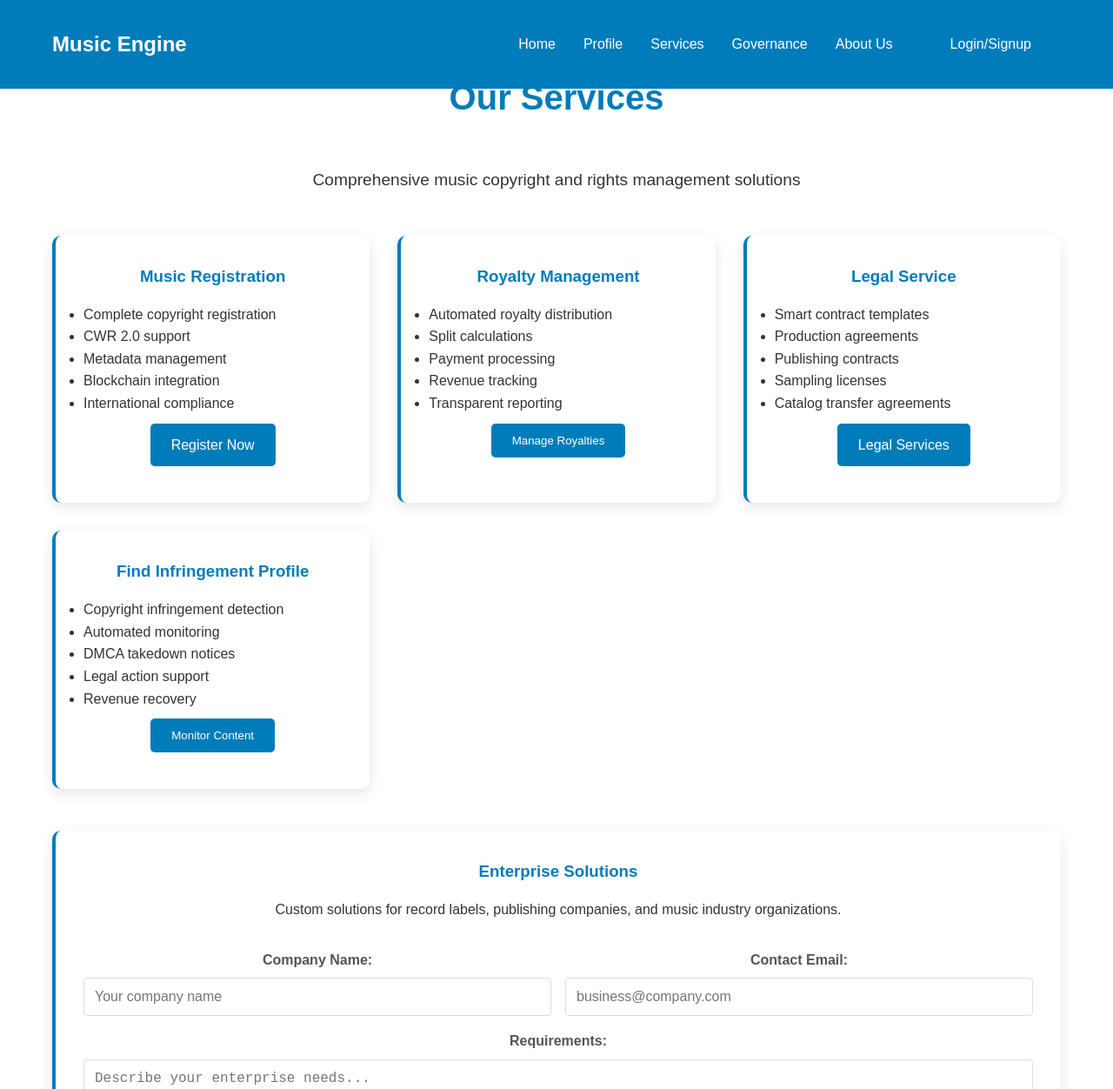
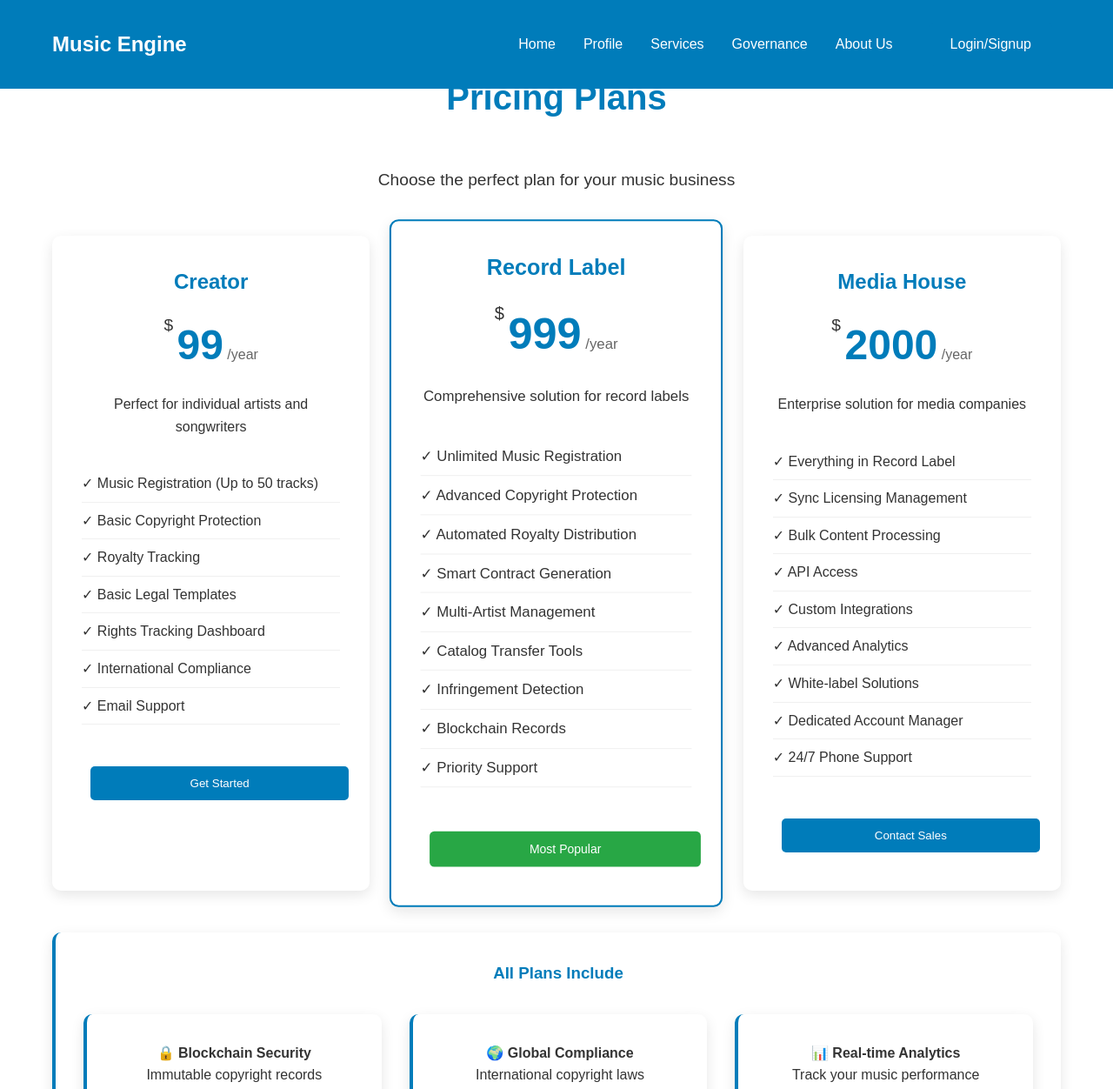
Before and after one commit to finepulseglobal/musicengine, a plain HTML site: page services.html in a window 1280 px wide. Shown: the top 1252 px of the page at 87% size. Drawn offline with Linux system fonts and the light colour scheme.

Commit message:
Convert services to pricing table with Creator, Record Label, and Media House plans

```diff
--- a/services.html
+++ b/services.html
@@ -27,77 +27,104 @@
     <!-- Services Content -->
     <div class="page-content">
         <div class="container">
-            <h2 class="section-title">Our Services</h2>
-            <p style="text-align: center; margin-bottom: 3rem; font-size: 1.2rem;">Comprehensive music copyright and rights management solutions</p>
+            <h2 class="section-title">Pricing Plans</h2>
+            <p style="text-align: center; margin-bottom: 3rem; font-size: 1.2rem;">Choose the perfect plan for your music business</p>
 
-            <div class="features">
-                <div class="feature-card">
-                    <h3>Music Registration</h3>
-                    <ul style="text-align: left;">
-                        <li>Complete copyright registration</li>
-                        <li>CWR 2.0 support</li>
-                        <li>Metadata management</li>
-                        <li>Blockchain integration</li>
-                        <li>International compliance</li>
+            <div class="pricing-table">
+                <!-- Creator Plan -->
+                <div class="pricing-card">
+                    <div class="plan-header">
+                        <h3>Creator</h3>
+                        <div class="price">
+                            <span class="currency">$</span>
+                            <span class="amount">99</span>
+                            <span class="period">/year</span>
+                        </div>
+                        <p>Perfect for individual artists and songwriters</p>
+                    </div>
+                    <ul class="features-list">
+                        <li>✓ Music Registration (Up to 50 tracks)</li>
+                        <li>✓ Basic Copyright Protection</li>
+                        <li>✓ Royalty Tracking</li>
+                        <li>✓ Basic Legal Templates</li>
+                        <li>✓ Rights Tracking Dashboard</li>
+                        <li>✓ International Compliance</li>
+                        <li>✓ Email Support</li>
                     </ul>
-                    <a href="register.html" class="btn">Register Now</a>
+                    <button class="btn pricing-btn">Get Started</button>
                 </div>
 
-                <div class="feature-card">
-                    <h3>Royalty Management</h3>
-                    <ul style="text-align: left;">
-                        <li>Automated royalty distribution</li>
-                        <li>Split calculations</li>
-                        <li>Payment processing</li>
-                        <li>Revenue tracking</li>
-                        <li>Transparent reporting</li>
+                <!-- Record Label Plan -->
+                <div class="pricing-card featured">
+                    <div class="plan-header">
+                        <h3>Record Label</h3>
+                        <div class="price">
+                            <span class="currency">$</span>
+                            <span class="amount">999</span>
+                            <span class="period">/year</span>
+                        </div>
+                        <p>Comprehensive solution for record labels</p>
+                    </div>
+                    <ul class="features-list">
+                        <li>✓ Unlimited Music Registration</li>
+                        <li>✓ Advanced Copyright Protection</li>
+                        <li>✓ Automated Royalty Distribution</li>
+                        <li>✓ Smart Contract Generation</li>
+                        <li>✓ Multi-Artist Management</li>
+                        <li>✓ Catalog Transfer Tools</li>
+                        <li>✓ Infringement Detection</li>
+                        <li>✓ Blockchain Records</li>
+                        <li>✓ Priority Support</li>
                     </ul>
-                    <button class="btn">Manage Royalties</button>
+                    <button class="btn pricing-btn">Most Popular</button>
                 </div>
 
-                <div class="feature-card">
-                    <h3>Legal Service</h3>
-                    <ul style="text-align: left;">
-                        <li>Smart contract templates</li>
-                        <li>Production agreements</li>
-                        <li>Publishing contracts</li>
-                        <li>Sampling licenses</li>
-                        <li>Catalog transfer agreements</li>
+                <!-- Media House Plan -->
+                <div class="pricing-card">
+                    <div class="plan-header">
+                        <h3>Media House</h3>
+                        <div class="price">
+                            <span class="currency">$</span>
+                            <span class="amount">2000</span>
+                            <span class="period">/year</span>
+                        </div>
+                        <p>Enterprise solution for media companies</p>
+                    </div>
+                    <ul class="features-list">
+                        <li>✓ Everything in Record Label</li>
+                        <li>✓ Sync Licensing Management</li>
+                        <li>✓ Bulk Content Processing</li>
+                        <li>✓ API Access</li>
+                        <li>✓ Custom Integrations</li>
+                        <li>✓ Advanced Analytics</li>
+                        <li>✓ White-label Solutions</li>
+                        <li>✓ Dedicated Account Manager</li>
+                        <li>✓ 24/7 Phone Support</li>
                     </ul>
-                    <a href="legal.html" class="btn">Legal Services</a>
-                </div>
-
-                <div class="feature-card">
-                    <h3>Find Infringement Profile</h3>
-                    <ul style="text-align: left;">
-                        <li>Copyright infringement detection</li>
-                        <li>Automated monitoring</li>
-                        <li>DMCA takedown notices</li>
-                        <li>Legal action support</li>
-                        <li>Revenue recovery</li>
-                    </ul>
-                    <button class="btn">Monitor Content</button>
+                    <button class="btn pricing-btn">Contact Sales</button>
                 </div>
             </div>
 
             <div class="feature-card" style="margin-top: 3rem;">
-                <h3>Enterprise Solutions</h3>
-                <p>Custom solutions for record labels, publishing companies, and music industry organizations.</p>
-                <div class="form-row" style="margin-top: 2rem;">
-                    <div class="form-group">
-                        <label>Company Name:</label>
-                        <input type="text" placeholder="Your company name">
+                <h3>All Plans Include</h3>
+                <div class="features">
+                    <div class="feature-card">
+                        <h4>🔒 Blockchain Security</h4>
+                        <p>Immutable copyright records</p>
                     </div>
-                    <div class="form-group">
-                        <label>Contact Email:</label>
-                        <input type="email" placeholder="business@company.com">
+                    <div class="feature-card">
+                        <h4>🌍 Global Compliance</h4>
+                        <p>International copyright laws</p>
+                    </div>
+                    <div class="feature-card">
+                        <h4>📊 Real-time Analytics</h4>
+                        <p>Track your music performance</p>
+                    </div>
+                    <div class="feature-card">
+                        <h4>🛡️ Legal Protection</h4>
+                        <p>DMCA and takedown support</p>
                     </div>
                 </div>
-                <div class="form-group">
-                    <label>Requirements:</label>
-                    <textarea placeholder="Describe your enterprise needs..."></textarea>
-                </div>
-                <button class="btn">Request Enterprise Demo</button>
             </div>
         </div>
     </div>
--- a/styles.css
+++ b/styles.css
@@ -118,6 +118,80 @@ footer { background: #333; color: white; padding: 2rem 0; }
     margin-top: 1rem;
 }
 
+/* Pricing Table */
+.pricing-table {
+    display: grid;
+    grid-template-columns: repeat(auto-fit, minmax(300px, 1fr));
+    gap: 2rem;
+    margin: 2rem 0;
+}
+
+.pricing-card {
+    background: white;
+    border-radius: 10px;
+    box-shadow: 0 5px 15px rgba(0,0,0,0.1);
+    padding: 2rem;
+    text-align: center;
+    position: relative;
+    border: 2px solid transparent;
+    transition: transform 0.3s ease;
+}
+
+.pricing-card:hover {
+    transform: translateY(-5px);
+}
+
+.pricing-card.featured {
+    border-color: #007cba;
+    transform: scale(1.05);
+}
+
+.plan-header h3 {
+    font-size: 1.5rem;
+    color: #007cba;
+    margin-bottom: 1rem;
+}
+
+.price {
+    margin: 1rem 0;
+}
+
+.currency {
+    font-size: 1.2rem;
+    vertical-align: top;
+}
+
+.amount {
+    font-size: 3rem;
+    font-weight: bold;
+    color: #007cba;
+}
+
+.period {
+    font-size: 1rem;
+    color: #666;
+}
+
+.features-list {
+    list-style: none;
+    text-align: left;
+    margin: 2rem 0;
+}
+
+.features-list li {
+    padding: 0.5rem 0;
+    border-bottom: 1px solid #f0f0f0;
+}
+
+.pricing-btn {
+    width: 100%;
+    margin-top: 1rem;
+}
+
+.featured .pricing-btn {
+    background: #28a745;
+}
+
 /* Page Layout */
 .page-content { margin-top: 80px; min-height: calc(100vh - 200px); }
 
```
